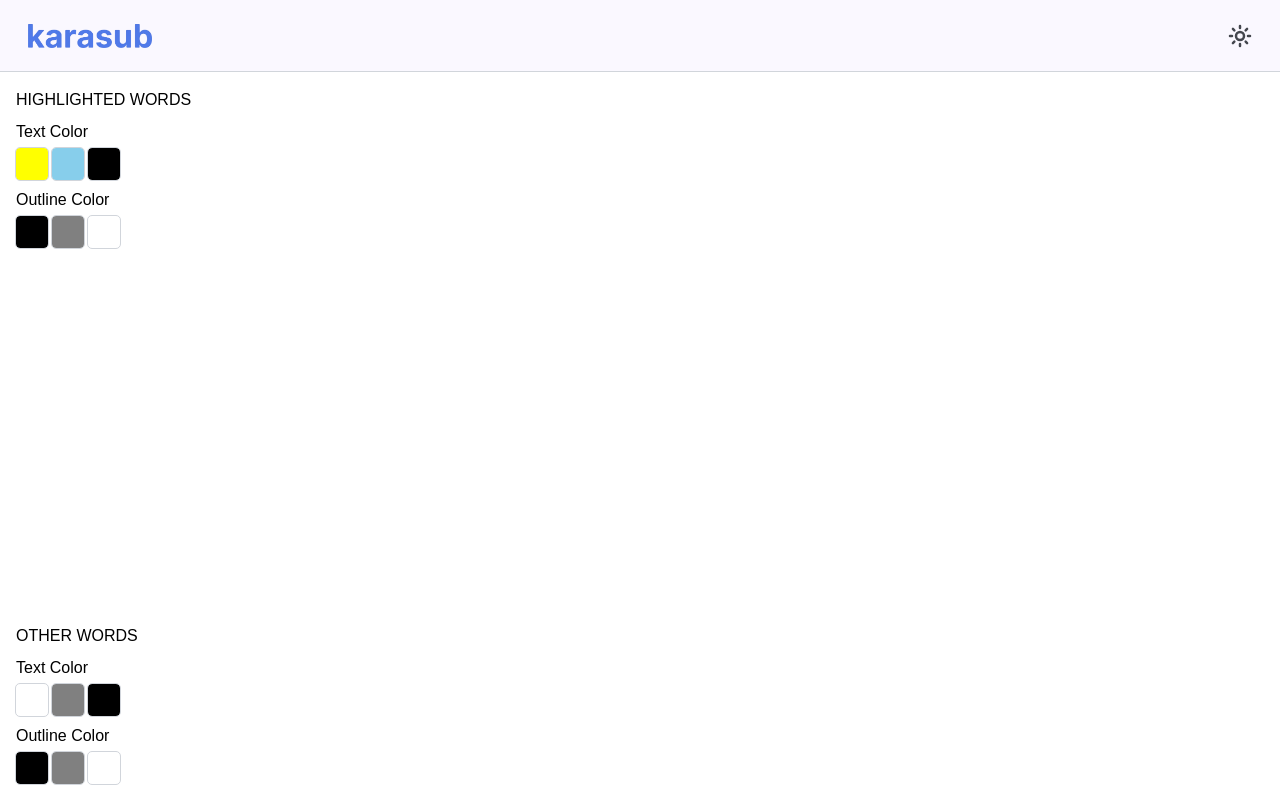
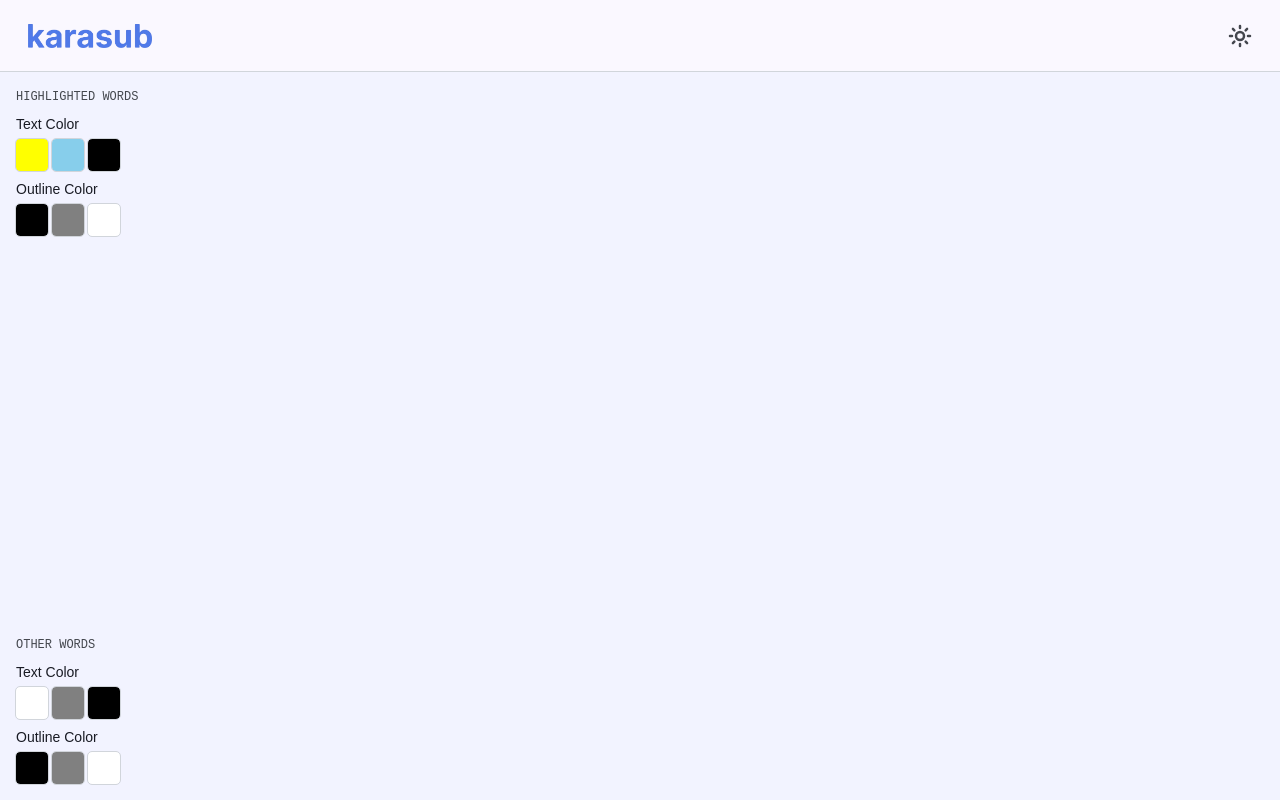
Before and after one commit to nvn0x33/karasub-web, a React (Vite) app in the folder client/: page / in a window 1280 px wide. Built offline with nearby package versions, Linux system fonts and the light colour scheme.

Commit message:
feat: add color, font and font size to the config UI

```diff
--- a/client/src/components/ColorRow.tsx
+++ b/client/src/components/ColorRow.tsx
@@ -3,7 +3,7 @@ import ColorButton from "./ColorButton";
 export default function ColorRow({ text, colors }) {
     return (
         <div className="flex flex-col gap-1">
-            <h6>{text}</h6>
+            <h6 className="text-size-desc text-headline">{text}</h6>
             <div className="flex gap-1">
                 {colors.map((color: string) => (
                     <ColorButton color={color} />
--- a/client/src/pages/SubtitleConfig.tsx
+++ b/client/src/pages/SubtitleConfig.tsx
@@ -48,10 +48,13 @@ const ConfigUI = [
 export default function SubtitleConfig() {
     return (
         <section className="flex flex-1">
-            <div className="flex flex-1 flex-col justify-between p-4">
+            <div className="flex flex-1 flex-col justify-between p-4 bg-config-bg">
                 {ConfigUI.map((section) => (
                     <div key={section.id}>
-                        <h5 className="mb-2">{section.title}</h5>
+                        <h5 className="mb-2 text-mono-label text-desc font-mono font-medium">
+                            {section.title}
+                        </h5>
+
                         <div className="flex flex-col gap-2">
                             {section.rows.map((row) => (
                                 <ColorRow
```
